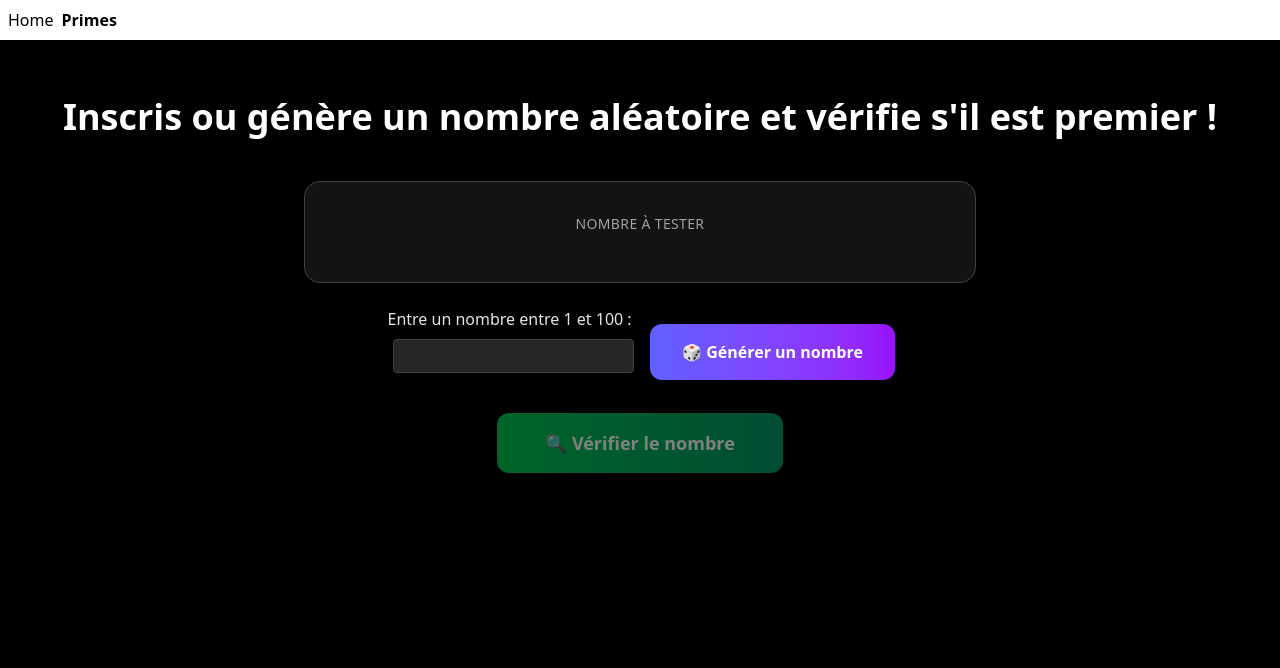
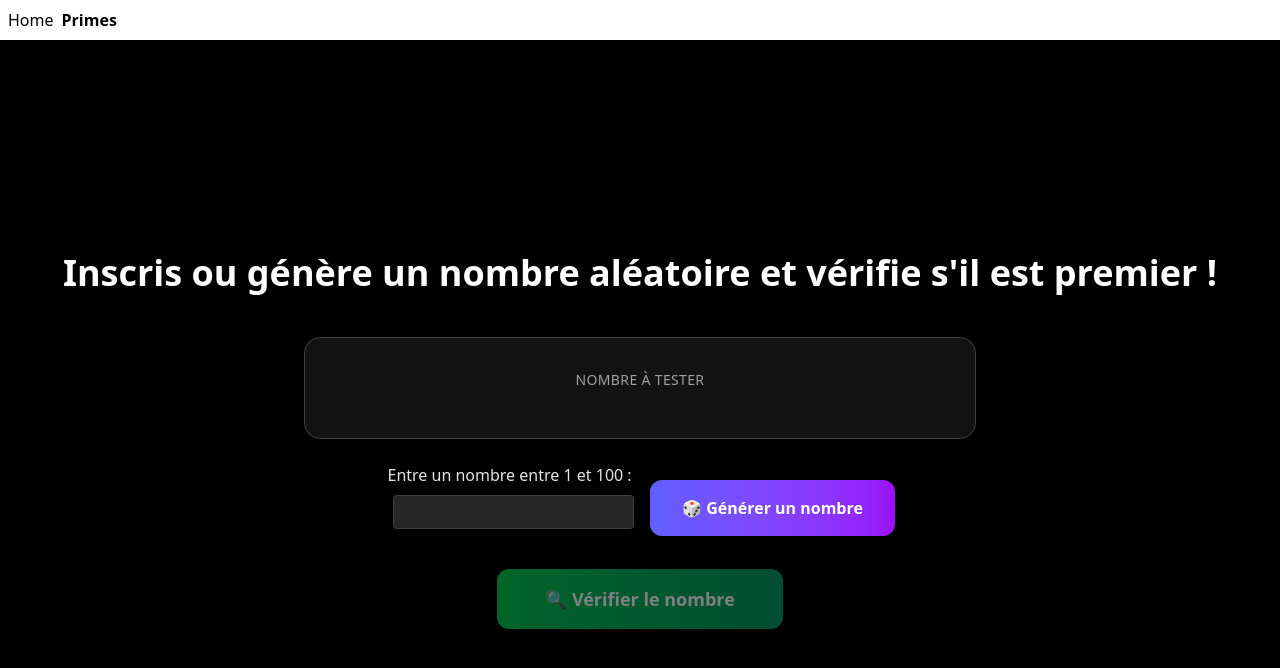
Before and after one commit to dubois-laurent/TP-Prime, a React (Vite) app: page /primes in a window 1280 px wide. Shown: the top 668 px of the page. Built offline with nearby package versions, Linux system fonts and the light colour scheme.

Commit message:
:art: Structure Improvements :art:

```diff
--- a/src/components/History.jsx
+++ b/src/components/History.jsx
@@ -1,4 +1,5 @@
 import { usePrimeStore } from "../stores/usePrimeStore";
+import { MainCTA } from "./ui/buttonGenerator";
 
 export function History() {
     //stocke le tableau localement dans le composant
@@ -17,12 +18,12 @@ export function History() {
                     <h3 className="text-xl font-bold text-white">
                         📊 Historique des vérifications
                     </h3>
-                    <button
-                        onClick={clearHistory} //appelle la fonction du store et vide le tableau history
+                    <MainCTA
+                        handleClick={clearHistory}
                         className="text-sm text-neutral-400 hover:text-red-400 transition-colors"
                     >
                         🗑️ Effacer
-                    </button>
+                    </MainCTA>
                 </div>
 
                 {/*boucle sur chaque élément du tableau*/}
--- a/src/components/Prime.jsx
+++ b/src/components/Prime.jsx
@@ -1,9 +1,8 @@
-import { Button } from "./ui/buttonGenerator";
+import { MainCTA } from "./ui/buttonGenerator";
 import { usePrimeAlea } from "../hooks/usePrimeAlea";
 import { usePrimeStore } from "../stores/usePrimeStore";
 import { formInputSchema } from "../schemas/formSchema";
 import { useState } from "react";
-import { History } from "./History";
 
 // Composant principal pour générer un nombre aléatoire et vérifier s'il est premier
 export function Prime() {
@@ -116,30 +115,26 @@ export function Prime() {
       </div>
 
       {/* Bouton générer */}
-        <Button
+        <MainCTA
         handleClick={handleGenerateRandom}
         className="px-8 py-4 bg-gradient-to-r from-indigo-500 to-purple-600 hover:from-indigo-600 hover:to-purple-700 text-white font-semibold rounded-xl shadow-lg hover:shadow-xl transition-all duration-300 disabled:opacity-50 disabled:cursor-not-allowed disabled:hover:from-indigo-500 disabled:hover:to-purple-600 transform hover:scale-105 active:scale-95"
         >
           🎲 Générer un nombre
-        </Button>
+        </MainCTA>
 
     </div>
     </div>
 
       {/* bouton vérifier */}
       <div className="w-full max-w-2xl flex justify-center">
-            <Button
+            <MainCTA
             handleClick={handleCheckPrime}
             disabled={number === null}
             className="px-12 py-4 bg-gradient-to-r from-green-500 to-emerald-600 hover:from-green-600 hover:to-emerald-700 text-white font-bold text-lg rounded-xl shadow-lg hover:shadow-2xl transition-all duration-300 disabled:opacity-50 disabled:cursor-not-allowed disabled:hover:from-green-500 disabled:hover:to-emerald-600 transform hover:scale-105 active:scale-95"
             >
               🔍 Vérifier le nombre
-            </Button>
+            </MainCTA>
       </div>
-
-      {/* composant pour voir l'historique */}
-      <History />
-
     </div>
   );
 }
--- a/src/components/ui/buttonGenerator.jsx
+++ b/src/components/ui/buttonGenerator.jsx
@@ -1,4 +1,4 @@
-export function Button({handleClick, children, disabled, className = ""}) {
+ export function MainCTA({handleClick, children, disabled, className = ""}) {
     return (
         <button
             onClick={handleClick}
--- a/src/pages/PrimesPage.jsx
+++ b/src/pages/PrimesPage.jsx
@@ -1,5 +1,6 @@
 import { QueryClient, QueryClientProvider } from '@tanstack/react-query';
 import { Prime } from '../components/Prime'
+import { History } from '../components/History';
 
 function PrimesPage() {
 
@@ -9,10 +10,11 @@ function PrimesPage() {
 
   return (
     <>
-      <main className="min-h-screen w-full bg-black text-neutral-200 flex items-start justify-center p-10">
-        <div className="flex gap-3 flex-wrap">
+      <main className="min-h-screen w-full bg-black text-neutral-200 flex items-center justify-center p-10">
+        <div className="flex gap-3 flex-wrap items-center justify-center">
           <QueryClientProvider client={queryClient}>
             <Prime />
+            <History />
           </QueryClientProvider>
         </div>
       </main>
```
